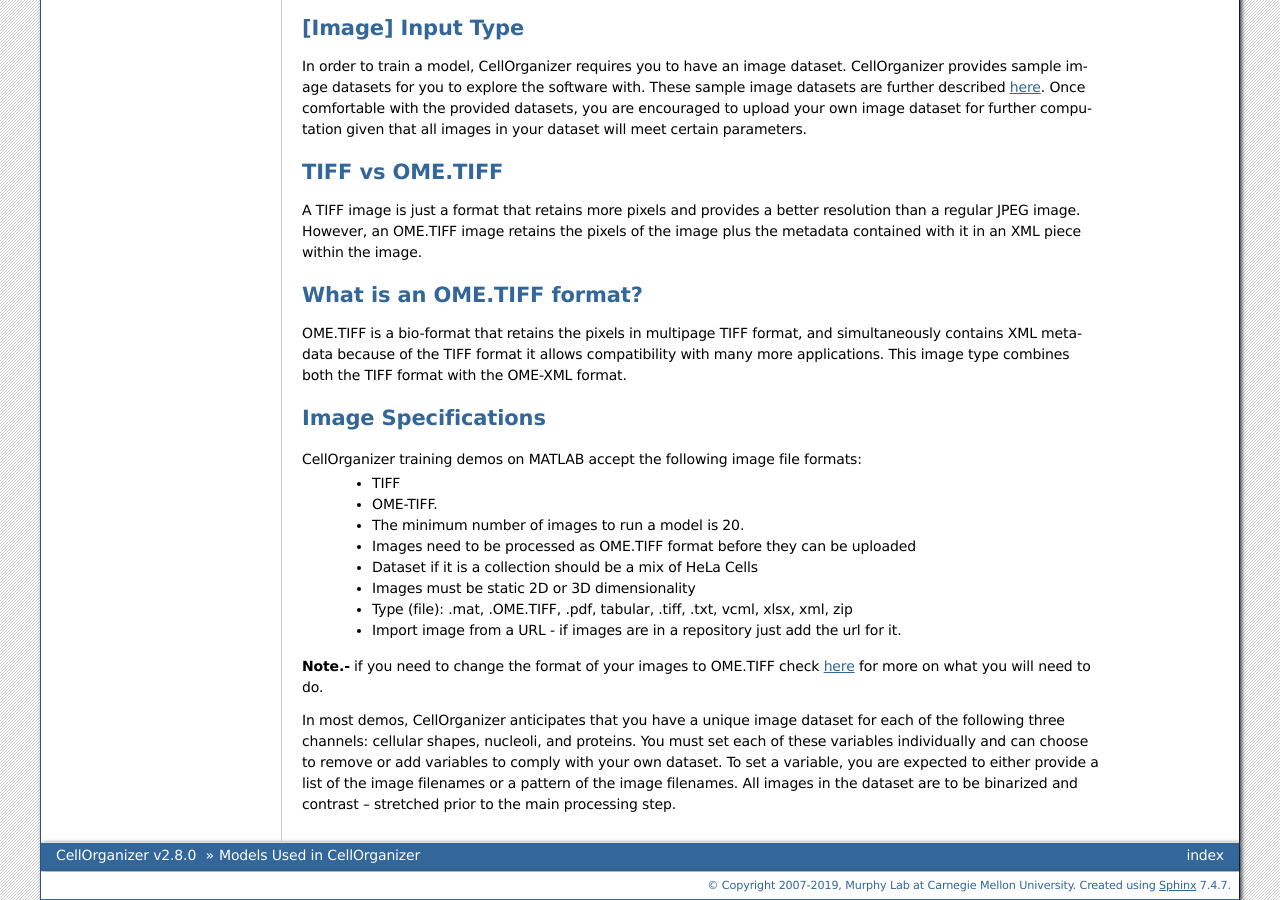
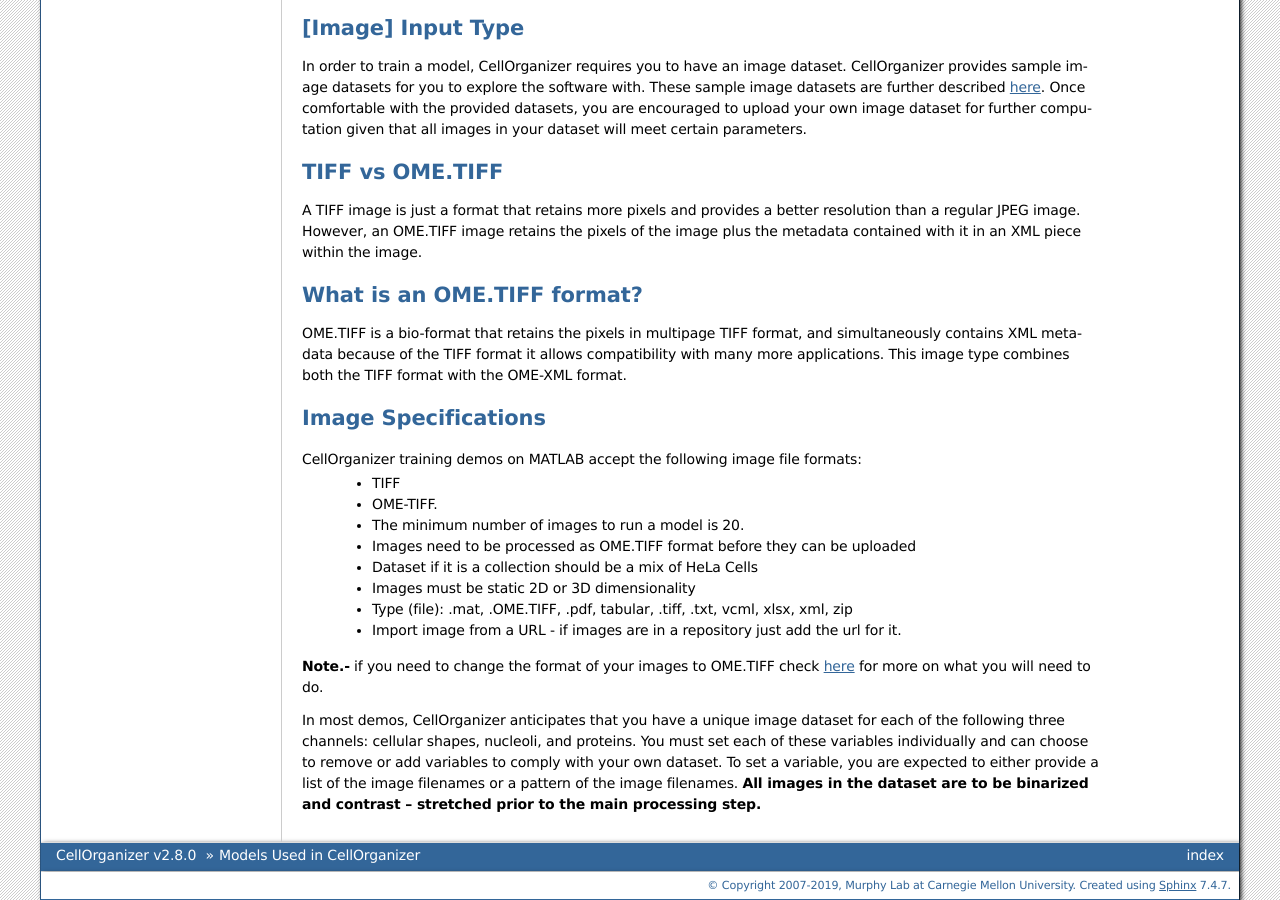
Before and after one commit to murphygroup/cellorganizer-documentation_old, a Sphinx documentation site: the page built from source/chapters/Cellorganizer_main_process/inputs.rst, in a window 1280 px wide and 900 px high, scrolled down 583 px. Built offline with Sphinx 7.4.7, drawn with Linux system fonts in a browser that asks for light colours.

```diff
--- a/source/chapters/Cellorganizer_main_process/inputs.rst
+++ b/source/chapters/Cellorganizer_main_process/inputs.rst
@@ -51,4 +51,6 @@ CellOrganizer training demos on MATLAB accept the following image file formats:
 
 **Note.-** if you need to change the format of your images to OME.TIFF check `here <https://www-legacy.openmicroscopy.org/site/products/ome-tiff>`_ for more on what you will need to do.
 
-In most demos, CellOrganizer anticipates that you have a unique image dataset for each of the following three channels: cellular shapes, nucleoli, and proteins. You must set each of these variables individually and can choose to remove or add variables to comply with your own dataset. To set a variable, you are expected to either provide a list of the image filenames or a pattern of the image filenames. All images in the dataset are to be binarized and contrast – stretched prior to the main processing step.
+In most demos, CellOrganizer anticipates that you have a unique image dataset for each of the following three channels: cellular shapes, nucleoli, and proteins.
+You must set each of these variables individually and can choose to remove or add variables to comply with your own dataset. To set a variable, you are expected to either provide a list of the image filenames or a pattern of the image filenames.
+**All images in the dataset are to be binarized and contrast – stretched prior to the main processing step.**
```
